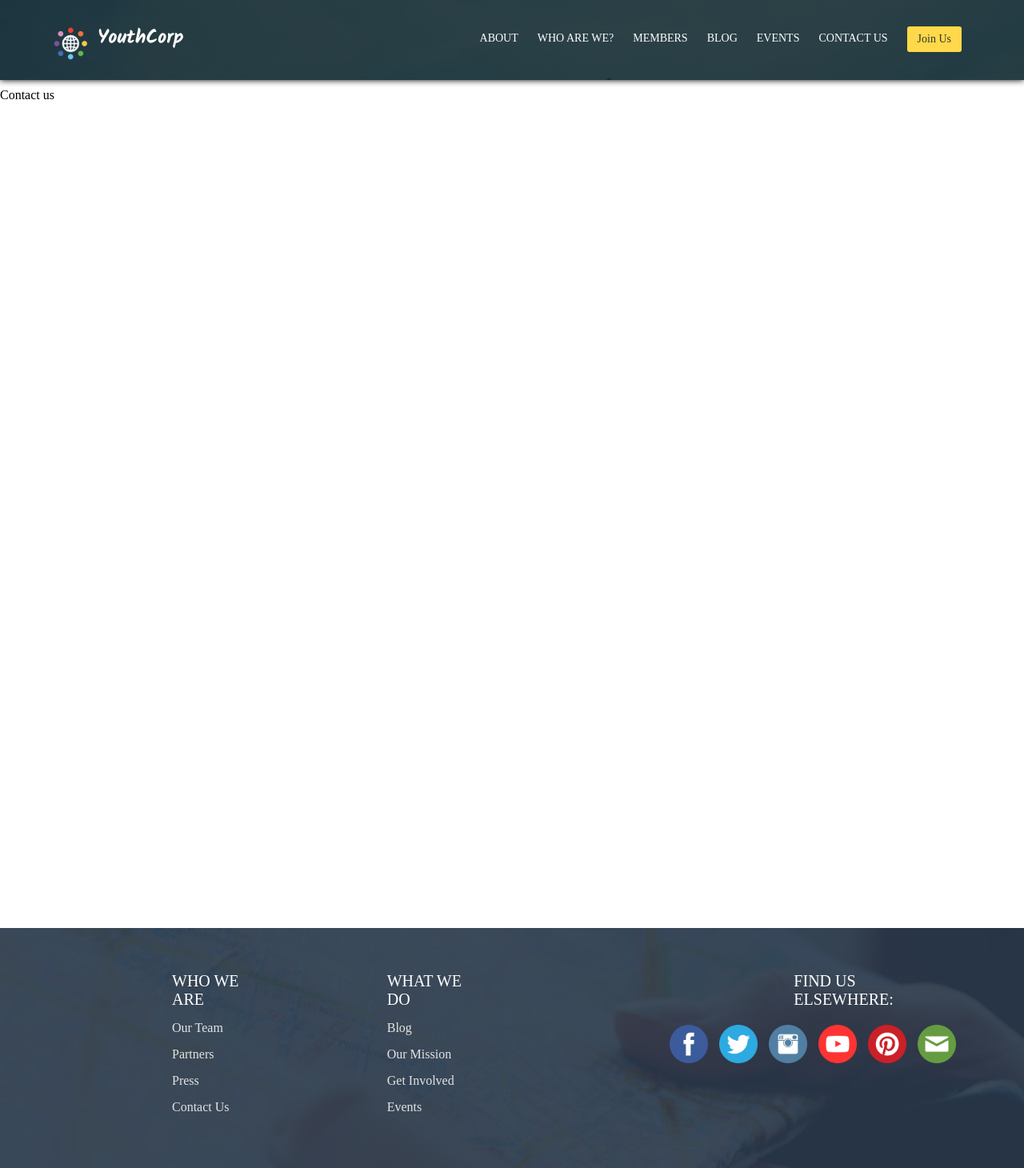
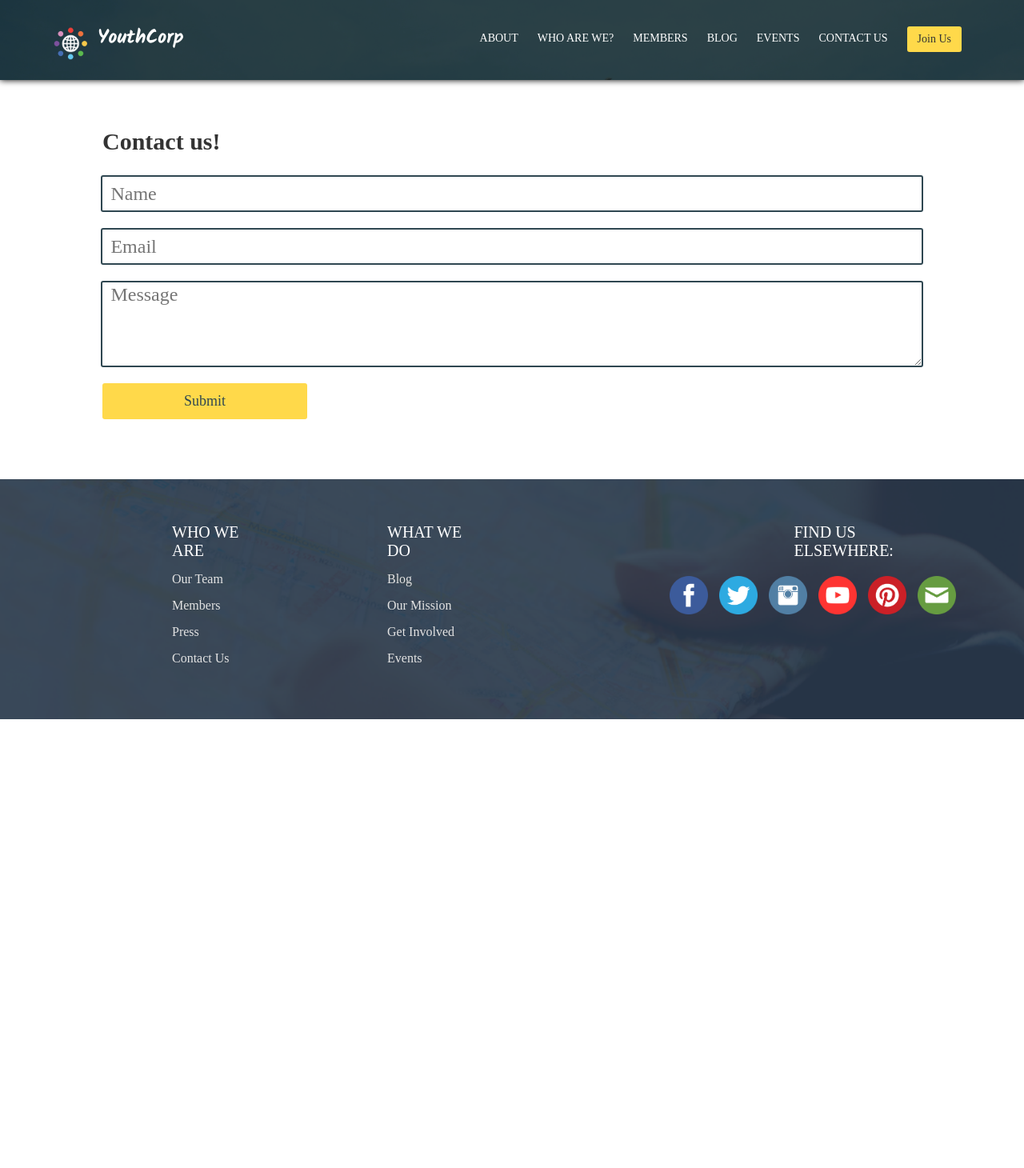
Before and after one commit to nrubin999/TYC, a PHP site: page /contact.php in a window 1280 px wide. Shown: the whole page at 80% size. After the commit the page ends 899 px from the top, so only its background shows below. Run offline with PHP 8.4, Linux system fonts and the light colour scheme; some web fonts are replaced.

Commit message:
Added contact page

```diff
--- a/about.php
+++ b/about.php
@@ -15,6 +15,7 @@
 <div id="mission"><em>
 "Our mission is to connect and integrate youth-run organizations, companies and initiatives by employing a global network of said organizations, companies and initiatives in order to realize a more <br>youth-empowered world."</em>
 </em></div>
+<iframe width='80%' height='350px' frameBorder='0' src='https://a.tiles.mapbox.com/v4/nickrubin.k42llhmp/attribution,zoompan,geocoder,share.html?access_token=pk.eyJ1Ijoibmlja3J1YmluIiwiYSI6InduWTU3MTQifQ.-uvHxAZUG7-SUUdAUewHCA'></iframe>
 <div id="missionbelow">
 <!--The YouthCorp is a global network of youth-run companies, initiatives, nonprofits and organizations seeking to amalgamate and mobilise the resources, innovations and outreach of its members to empower the youth and nurture young entrepreneurs on an international scale.<br><br>
 It's simple. Any and every youth-run company, initiative, nonprofit, and organization is invited to join us. -->
--- a/contact.php
+++ b/contact.php
@@ -9,9 +9,55 @@
 </head>
 
 <body>
-<?php include_once("analyticstracking.php") ?>
-<?php include 'nav.php' ?>
-<div style="width:100%;height:1000px;padding-top:110px;">Contact us</div>
+<?php
+
+include_once("analyticstracking.php");
+include 'nav.php';
+
+if($_SERVER["REQUEST_METHOD"] == "POST") {
+	if($_POST['cf_email'] == true) {
+
+		$field_email = $_POST['cf_email'];
+		$field_name = $_POST['cf_name'];
+		$field_message = $_POST['cf_message'];
+
+		$mail_to = 'joinus@theyouthcorp.org';
+		$subject = 'Message From: ' . $field_name . '!';
+
+		$body_message .= 'Name: '.$field_name."\n";
+		$body_message .= 'E-mail: '.$field_email."\n";
+		$body_message .= 'Message: '.$field_message."\n";
+
+		$headers = 'From: '.$field_email."\r\n";
+		$headers .= 'Reply-To: '.$field_email."\r\n";
+
+		$mail_status = mail($mail_to, $subject, $body_message, $headers);
+
+		if ($mail_status) { ?>
+			<script language="javascript" type="text/javascript">
+				alert('Thanks for the message!');
+				window.location = 'contact.php';
+			</script>
+		<?php
+		}
+		else { ?>
+			<script language="javascript" type="text/javascript">
+				alert('Message failure. Did you enter an email?');
+				window.location = 'contact.php';
+			</script>
+		<?php
+		}
+	}
+}
+?>
+<div style="width:100%;height:110px;"></div>
+<h1 class="contacttitle">Contact us!</h1>
+<form action="contact.php" method="post">
+	<input id="contactname" type="text" spellcheck="false" name="cf_name" placeholder="Name">
+    <input id="contactemail" type="text" spellcheck="false" name="cf_email" placeholder="Email">
+    <textarea id="contacttext" spellcheck="false" name="cf_message" placeholder="Message"></textarea>
+    <input id="contactsubmit" type="submit">
+</form>
 <?php include 'footer.php' ?>
 </body>
 </html>
--- a/footer.php
+++ b/footer.php
@@ -18,12 +18,12 @@
         </td>
     </tr>
     <tr>
-    	<td><a href="members.php">Partners</a></td>
+    	<td><a href="members.php">Members</a></td>
         <td><a href="about.php">Our Mission</a></td>
     </tr>
     <tr>
     	<td>Press</td>
-        <td>Get Involved</td>
+        <td onClick="showLogin('mainlogin','darkenthree');">Get Involved</td>
     </tr>
     <tr>
     	<td><a href="contact.php">Contact Us</a></td>
@@ -31,6 +31,7 @@
     </tr>
 </table>
 </div>
+<div id="darkenthree" onClick="hideDarken('darkenthree','mainlogin');"></div>
 <div id="mainlogin">
 	<form action="index.php" method="post" name="joinusform">
 		<p class="label">Your Full Name:</p>
--- a/images/_notes/dwsync.xml
+++ b/images/_notes/dwsync.xml
@@ -1,6 +1,6 @@
 <?xml version="1.0" encoding="utf-8" ?>
 <dwsync>
-<file name=".DS_Store" server="nicholasrub.in/public_html/tyc/" local="3497474236" remote="3497485740" Dst="-1" />
+<file name=".DS_Store" server="nicholasrub.in/public_html/tyc/" local="3497715014" remote="3497725800" Dst="-1" />
 <file name="blogshot.png" server="nicholasrub.in/public_html/tyc/" local="3495899229" remote="3496778040" Dst="-1" />
 <file name="connect.png" server="nicholasrub.in/public_html/tyc/" local="3492781295" remote="3496778040" Dst="-1" />
 <file name="footer.png" server="nicholasrub.in/public_html/tyc/" local="3496704645" remote="3496778040" Dst="-1" />
--- a/images/headshots/_notes/dwsync.xml
+++ b/images/headshots/_notes/dwsync.xml
@@ -8,4 +8,7 @@
 <file name="2014-09-02.jpg" server="nicholasrub.in/public_html/tyc/" local="3492553362" remote="3496778040" Dst="-1" />
 <file name="IMG_6345.JPG" server="nicholasrub.in/public_html/tyc/" local="3492568459" remote="3496778040" Dst="-1" />
 <file name=".DS_Store" server="nicholasrub.in/public_html/tyc/" local="3496934696" remote="3497122800" Dst="-1" />
+<file name="10606319_10152645025612859_8448777422479776948_n.jpg" server="nicholasrub.in/public_html/tyc/" local="3497714764" remote="3497725800" Dst="-1" />
+<file name="1233622_1482645005345240_4062516141985052394_n.jpg" server="nicholasrub.in/public_html/tyc/" local="3497715030" remote="3497725800" Dst="-1" />
+<file name="1233622_1482645005345240_4062516141985052394_n copy.jpg" server="nicholasrub.in/public_html/tyc/" local="3497714860" remote="3498101100" Dst="-1" />
 </dwsync>
--- a/index.php
+++ b/index.php
@@ -115,6 +115,8 @@ if($_SERVER["REQUEST_METHOD"] == "POST") {
         <li><span style="color:#123D52!important">03/</span> WORK TOGETHER</li>
     </ul>
 </div>
+<iframe style="width: calc(100% - 400px);display:block;margin:0px auto;margin-top:100px;" height='250px' frameBorder='0' src='https://a.tiles.mapbox.com/v4/nickrubin.k42llhmp/attribution,zoompan,geocoder,share.html?access_token=pk.eyJ1Ijoibmlja3J1YmluIiwiYSI6InduWTU3MTQifQ.-uvHxAZUG7-SUUdAUewHCA'></iframe>
+
 <div id="currentprojects">
 	<h1 class="title">NOTABLE PROJECTS</h1>
     <h1 class="titleright">VIEW ALL ></h1>
--- a/scripts/_notes/dwsync.xml
+++ b/scripts/_notes/dwsync.xml
@@ -1,4 +1,4 @@
 <?xml version="1.0" encoding="utf-8" ?>
 <dwsync>
-<file name="script.js" server="nicholasrub.in/public_html/tyc/" local="3497479245" remote="3497490000" Dst="-1" />
+<file name="script.js" server="nicholasrub.in/public_html/tyc/" local="3498105823" remote="3498120180" Dst="-1" />
 </dwsync>
--- a/styles/_notes/dwsync.xml
+++ b/styles/_notes/dwsync.xml
@@ -1,5 +1,5 @@
 <?xml version="1.0" encoding="utf-8" ?>
 <dwsync>
 <file name="animations.css" server="nicholasrub.in/public_html/tyc/" local="3462590232" remote="3496855560" Dst="-1" />
-<file name="styles.css" server="nicholasrub.in/public_html/tyc/" local="3497472511" remote="3497483280" Dst="-1" />
+<file name="styles.css" server="nicholasrub.in/public_html/tyc/" local="3498095155" remote="3498109500" Dst="-1" />
 </dwsync>
--- a/styles/styles.css
+++ b/styles/styles.css
@@ -243,6 +243,14 @@ div ul li:hover {
 	float:left;
 }
 
+.contacttitle {
+	font-size:30px;
+	color:#333333;
+	font-family:opensans-semibold;
+	margin:50px 0px 25px 10%;
+	float:left;
+}
+
 .project {
 	height:275px;
 	width:475px;
@@ -476,10 +484,10 @@ div ul li:hover {
 	border-bottom: 1px white solid;
 }
 
-#darken, #darkentwo {
+#darken, #darkentwo, #darkenthree {
 	position:absolute;
 	width:100%;
-	height:2200px;
+	height:2550px;
 	background-color:#111111;
 	opacity:.7;
 	z-index:999;
@@ -792,3 +800,66 @@ div ul li:hover {
 	background-color:#2f4751;
 	color:white;
 }
+
+#contactname {
+	width:79%;
+	padding-left:10px;
+	height:40px;
+	border:2px solid #2f4751;
+	font-size:24px;
+	text-transform:capitalize;
+	font-family:opensans-light;
+	display:block;
+	margin:0px auto;
+	margin-bottom:20px;
+	margin-top:60px;
+	border-radius:3px;
+}
+
+#contactemail {
+	width:79%;
+	padding-left:10px;
+	height:40px;
+	font-size:24px;
+	font-family:opensans-light;
+	border:2px solid #2f4751;
+	display:block;
+	margin:0px auto;
+	margin-bottom:20px;
+	border-radius:3px;
+}
+
+#contacttext {
+	width:79%;
+	padding-left:10px;
+	height:100px;
+	font-size:24px;
+	font-family:opensans-light;
+	border:2px solid #2f4751;
+	display:block;
+	margin:0px auto;
+	margin-bottom:20px;
+	border-radius:3px;
+}
+
+#contactsubmit {
+	width:20%;
+	height:45px;
+	margin-left:10%;
+	display:block;
+	background-color:#FFD94A;
+	border:0px;
+	color:#2f4751;
+	font-family:opensans-semibold;
+	font-size:18px;
+	border-radius:3px;
+	cursor:pointer;
+	margin-bottom:75px;
+}
+
+#contactsubmit:hover {
+	background-color:white;
+	border:2px solid #FFD94A;
+	color:#FFD94A;
+	transition:ease all .1s;
+}
--- a/who.php
+++ b/who.php
@@ -13,10 +13,10 @@
 <?php include 'nav.php' ?>
 <h1 class="pagetitle">Who are we?</h1>
 <div id="headshots">
-    <img class="headshot activeheadshot" id="member1" onclick="switchMember('member1');" src="images/headshots/bw/1011616_616358828452656_822759525399498919_n.jpg">
-    <img class="headshot" id="member2" onclick="switchMember('member2');" src="images/headshots/bw/10720372_882933388383381_151894376_o.jpg">
-    <img class="headshot" id="member3" onclick="switchMember('member3');" src="images/headshots/bw/10153072_1387429291533479_1597977462_n.jpg">
+    <img class="headshot activeheadshot" id="member1" onclick="switchMember('member1');" src="images/headshots/10606319_10152645025612859_8448777422479776948_n.jpg">
     <img class="headshot" id="member4" onclick="switchMember('member4');" src="images/headshots/bw/10525711_682765918443990_5885153812108802473_n.jpg">
+    <img class="headshot" id="member3" onclick="switchMember('member3');" src="images/headshots/1233622_1482645005345240_4062516141985052394_n.jpg">
+        <img class="headshot" id="member2" onclick="switchMember('member2');" src="images/headshots/bw/10720372_882933388383381_151894376_o.jpg">
     <img class="headshot" id="member5" onclick="switchMember('member5');" src="images/headshots/bw/1500813_1452360005026077_8949019238728989426_o.jpg">
 </div>
 <div id="personinfo">
```
Also changed, not shown: _notes/dwsync.xml (+6 -6 lines), scripts/script.js (+7 -7 lines), images/headshots/10606319_10152645025612859_8448777422479776948_n.jpg (added), images/headshots/1233622_1482645005345240_4062516141985052394_n copy.jpg (added), images/headshots/1233622_1482645005345240_4062516141985052394_n.jpg (added).
